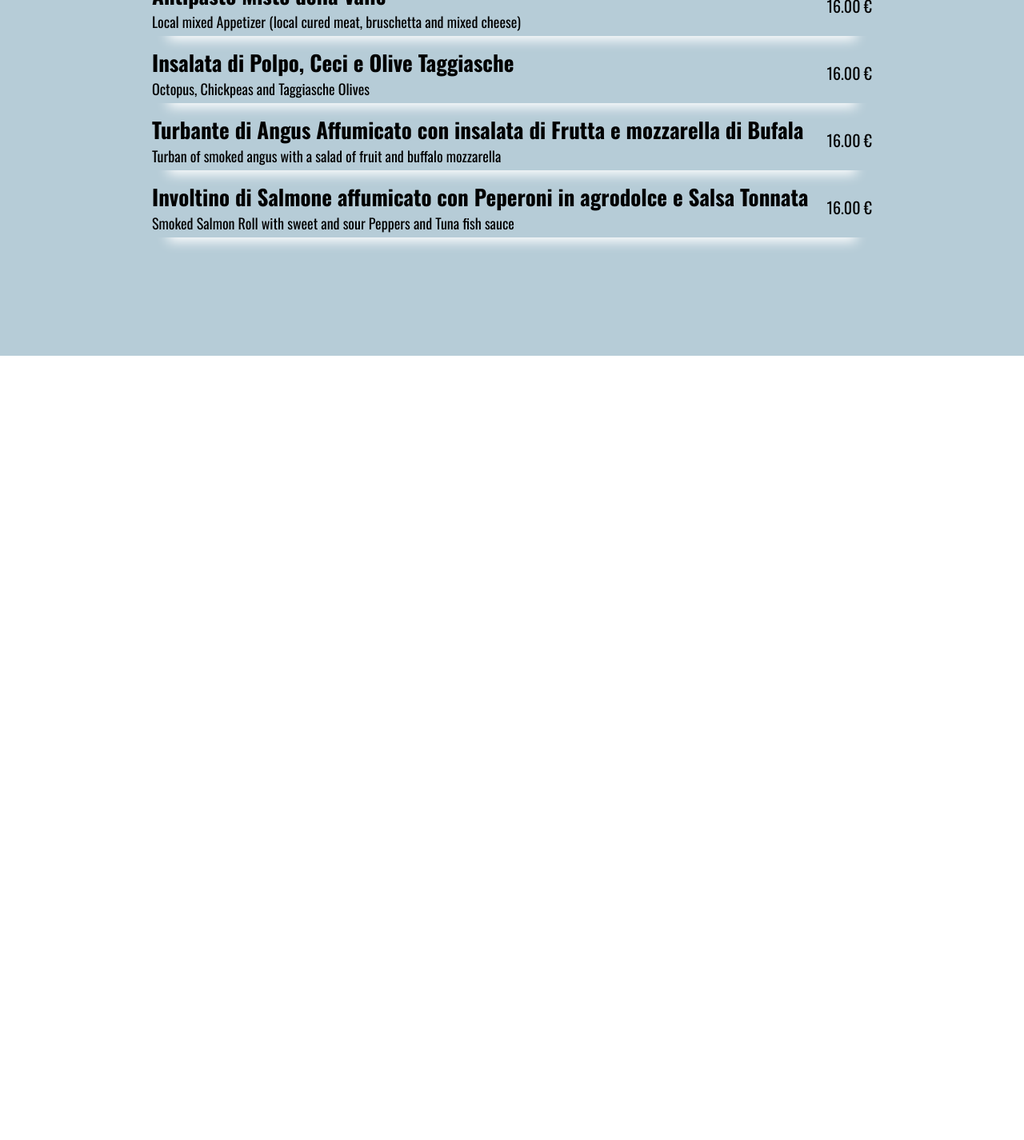
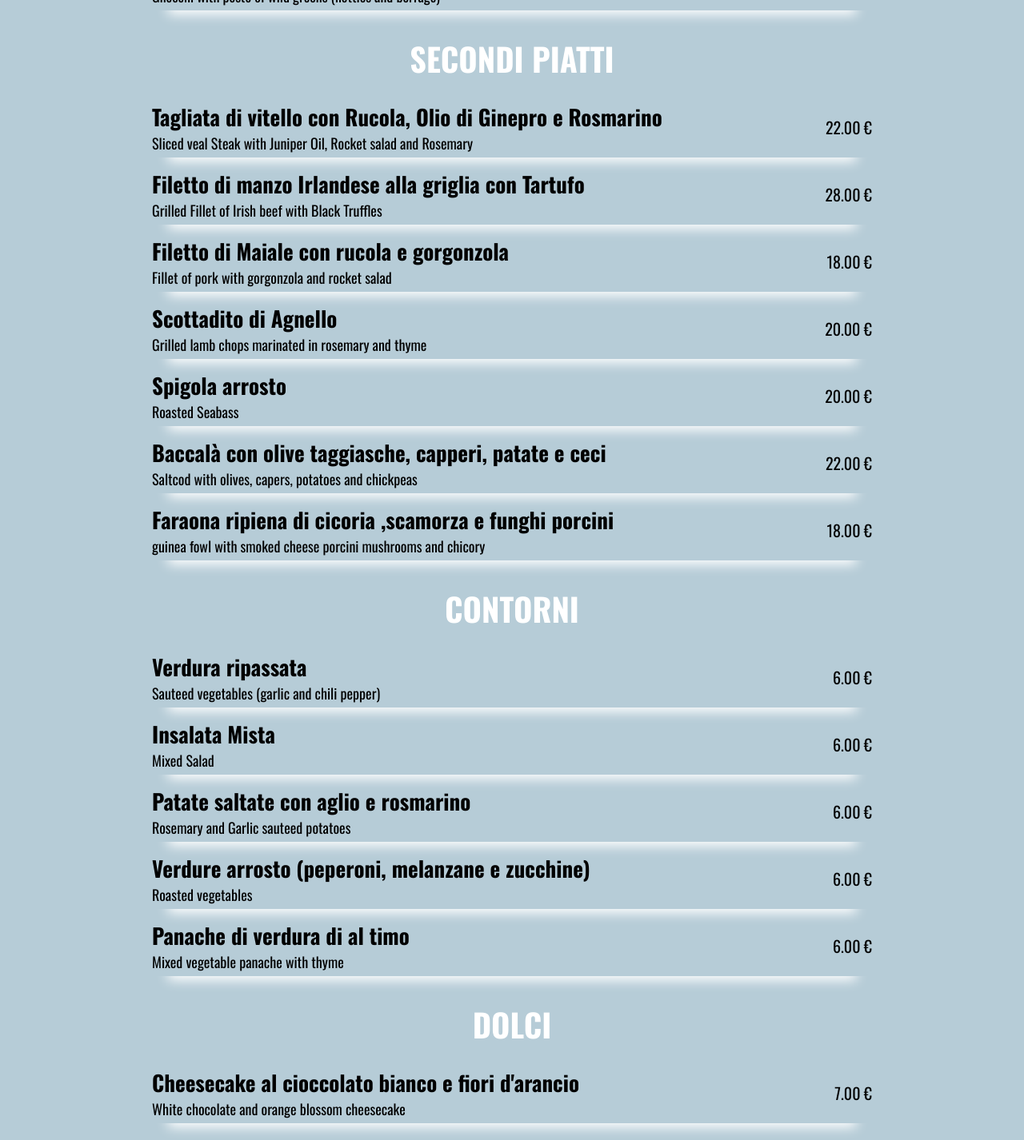
Before and after one commit to CalinCretu/JohnsRestaurant, a Vue app: page /menu in a window 1280 px wide. Shown: the part 1320-2746 px from the top of the page at 80% size. Before the commit the page ends 1765 px from the top, so only its background shows below. Built offline with nearby package versions, Linux system fonts and the light colour scheme; a web font is replaced by a local one.

Commit message:
ADD - menu page

```diff
--- a/src/components/Header.vue
+++ b/src/components/Header.vue
@@ -38,9 +38,7 @@ export default {
 <template>
   <div class="container-lg" :class="{ 'small': isHeaderSmall }">
     <div class="logo">
-      <li>
-        <router-link :to="{ name: 'home' }"><img class="logo-image" :src="logo" alt=""></router-link>
-      </li>
+      <router-link :to="{ name: 'home' }"><img class="logo-image" :src="logo" alt=""></router-link>
     </div>
     <nav class="nav-bar">
       <ul class="nav-items">
--- a/src/components/pages/Menu.vue
+++ b/src/components/pages/Menu.vue
@@ -24,13 +24,13 @@ export default {
 </script>
 
 <template>
-  <div class="container-md">
+  <div class="container-lg">
     <div class="title">
       Menu
     </div>
     <div v-if="menuData">
-      <div class="menu">
       <ul class="container-sm">
+        <li class="sections">
           <h1 class="groups">Antipasti</h1>
         <li class="dishes" v-for="antipasto in menuData.antipasti" :key="antipasto.name">
           <div class="name-desc">
@@ -41,6 +41,8 @@ export default {
             <p>{{ antipasto.price }} &euro;</p>
           </div>
         </li>
+        </li>
+        <li class="sections">
           <h1 class="groups">Primi Piatti</h1>
         <li class="dishes" v-for="primo in menuData.primi" :key="primo.name">
           <div class="name-desc">
@@ -51,17 +53,44 @@ export default {
             <p>{{ primo.price }} &euro;</p>
           </div>
         </li>
-          <li class="dishes" v-for="antipasto in menuData.antipasti" :key="antipasto.name">
+        </li>
+        <li class="sections">
+          <h1 class="groups">Secondi Piatti</h1>
+        <li class="dishes" v-for="secondo in menuData.secondi" :key="secondo.name">
           <div class="name-desc">
-              <h2>{{ antipasto.name }}</h2>
-              <p>{{ antipasto.eng_description }}</p>
+            <h2>{{ secondo.name }}</h2>
+            <p>{{ secondo.eng_description }}</p>
           </div>
           <div class="price">
-              <p>{{ antipasto.price }} &euro;</p>
+            <p>{{ secondo.price }} &euro;</p>
           </div>
         </li>
+        </li>
+        <li class="sections">
+          <h1 class="groups">Contorni</h1>
+        <li class="dishes" v-for="contorno in menuData.contorni" :key="contorno.name">
+          <div class="name-desc">
+            <h2>{{ contorno.name }}</h2>
+            <p>{{ contorno.eng_description }}</p>
+          </div>
+          <div class="price">
+            <p>{{ contorno.price }} &euro;</p>
+          </div>
+        </li>
+        </li>
+        <li class="sections">
+          <h1 class="groups">Dolci</h1>
+        <li class="dishes" v-for="dolce in menuData.dolci" :key="dolce.name">
+          <div class="name-desc">
+            <h2>{{ dolce.name }}</h2>
+            <p>{{ dolce.eng_description }}</p>
+          </div>
+          <div class="price">
+            <p>{{ dolce.price }} &euro;</p>
+          </div>
+        </li>
+        </li>
       </ul>
-      </div>
       <!-- Aggiungi altri blocchi simili per primi, secondi, contorni e dolci -->
     </div>
     <div v-else>
@@ -71,7 +100,7 @@ export default {
 </template>
 
 <style lang="scss" scoped>
-.container-md {
+.container-lg {
   .title {
     font-size: 90px;
   }
@@ -89,7 +118,6 @@ export default {
     display: flex;
     justify-content: space-between;
     align-items: center;
-    // border-bottom: 1px solid white;
     box-shadow: 0px 25px 15px -20px white;
 
     .name-desc {
@@ -100,5 +128,15 @@ export default {
       font-size: 20px;
     }
   }
+
+  .container-sm {
+    .sections {
+      margin: 20px 0px;
+
+      h1 {
+        padding: 10px 0px;
+      }
+    }
+  }
 }
 </style>
```
Lines whose indentation alone changed are shown as unchanged.
